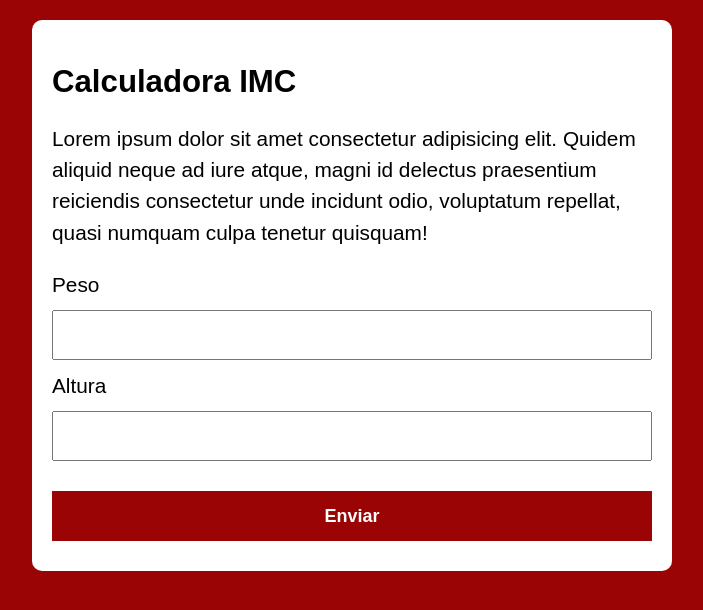
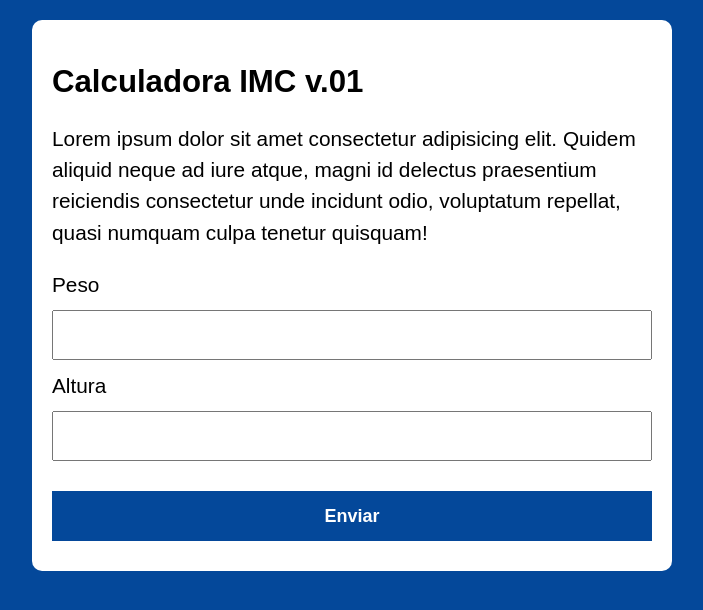
Before and after one commit to victormssa/Calculadora-IMC, a plain HTML site: page index.html in a window 1280 px wide. Shown: the whole page, without its empty margins (288-991 px from the left). Drawn offline with Linux system fonts and the light colour scheme.

Commit message:
Second commit

```diff
--- a/assets/css/style.css
+++ b/assets/css/style.css
@@ -1,6 +1,6 @@
 :root{
-    --primary-color: rgb(154, 4, 4);
-    --primary-color-darker: rgb(118, 3, 3);
+    --primary-color: rgb(4, 72, 154);
+    --primary-color-darker: rgb(4, 45, 95);
 }
 
 @import url('https://fonts.googleapis.com/css2?family=Poppins&display=swap');
--- a/index.html
+++ b/index.html
@@ -11,7 +11,7 @@
 <body>
 
     <section class="container">
-       <h1>Calculadora IMC</h1>
+       <h1>Calculadora IMC v.01</h1>
        <p>Lorem ipsum dolor sit amet consectetur adipisicing elit. Quidem aliquid neque ad iure atque, magni id delectus praesentium reiciendis consectetur unde incidunt odio, voluptatum repellat, quasi numquam culpa tenetur quisquam!</p>
        <form action="/" id="form" method="POST">
             <label for="peso">Peso</label>
```
